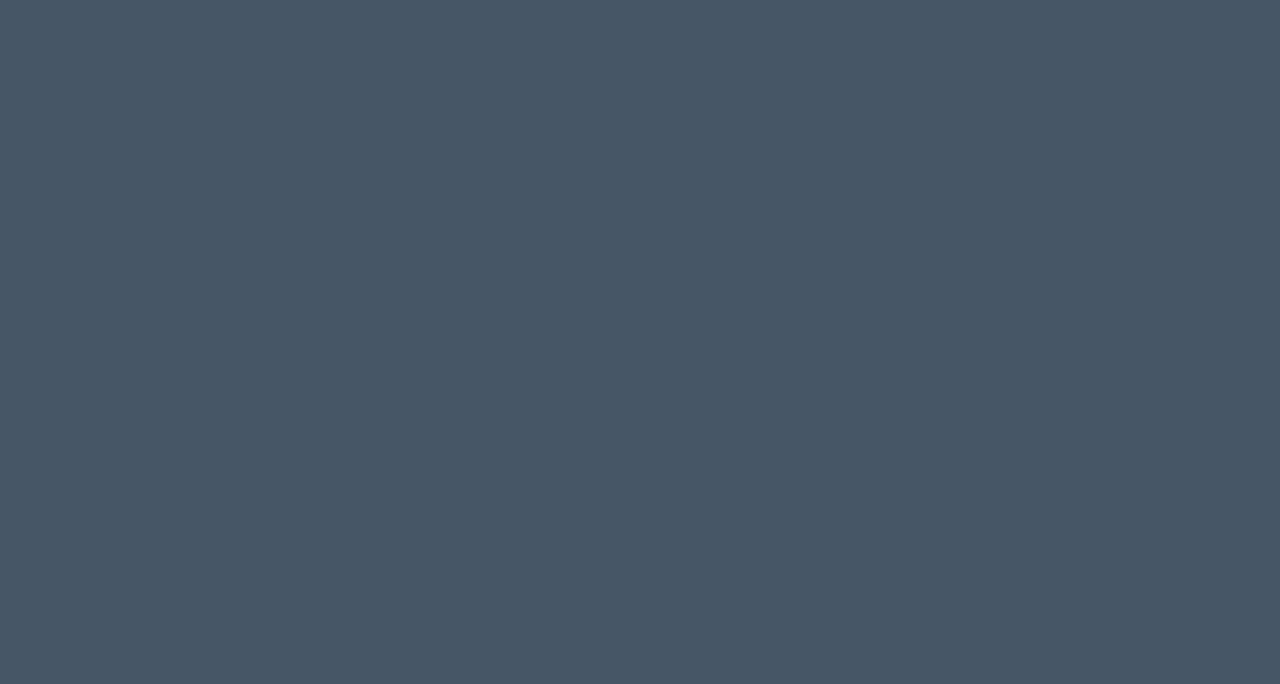
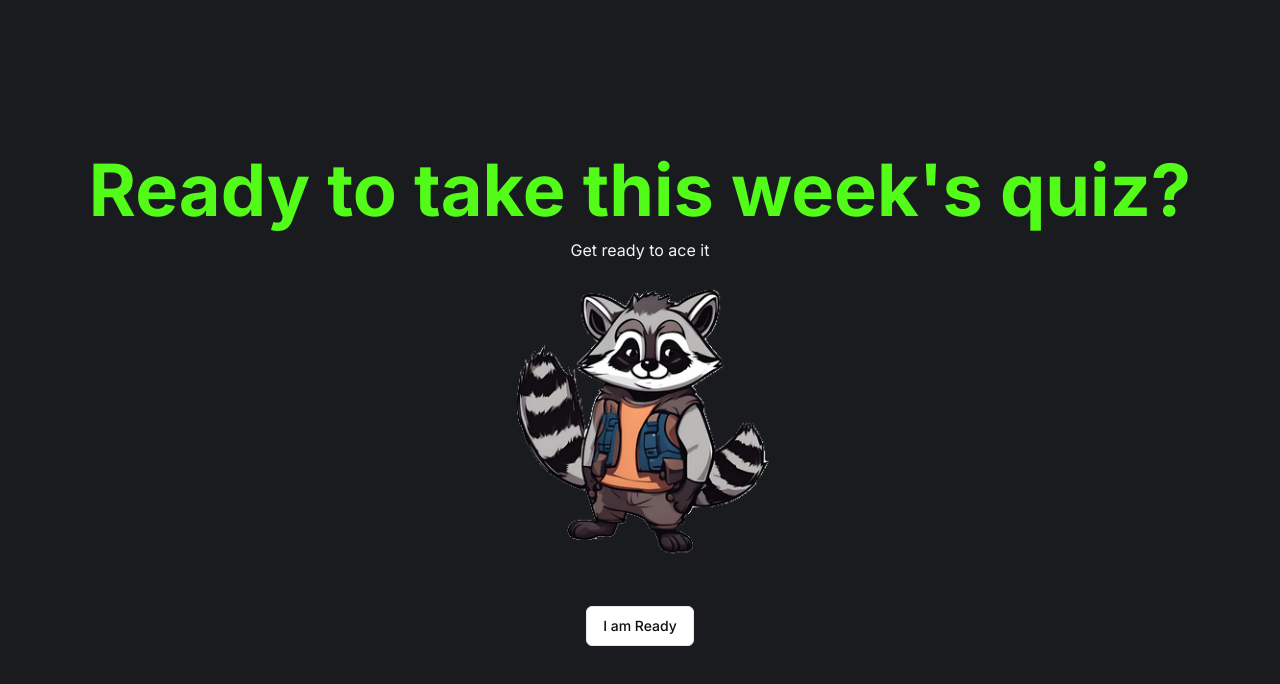
Before and after one commit to canbedir/quiz-app-nextjs14, a Next.js app: page / in a window 1280 px wide. Shown: the top 684 px of the page. Built offline with nearby package versions, Linux system fonts and the light colour scheme.

Commit message:
home page

```diff
--- a/app/(routes)/(site)/page.tsx
+++ b/app/(routes)/(site)/page.tsx
@@ -1,9 +1,29 @@
+import { Button } from "@/components/ui/button";
 import Image from "next/image";
+import Link from "next/link";
 
 export default function Home() {
   return (
-    <div>
+    <section className="flex items-center justify-center min-h-screen text-center">
+      <div className="px-4 max-w-[1500px] mx-auto w-[90%] space-y-3">
+        <h1 className="text-4xl md:text-5xl lg:text-6xl xl:text-7xl font-bold text-mycolor-300">
+          Ready to take this week's quiz?
+        </h1>
+        <p className="text-mycolor-500 mt-6">Get ready to ace it</p>
 
-    </div>
+        <div className="flex justify-center mb-2">
+          <Image src={"/rakun.png"} alt="rakun" width={300} height={300} className="w-64 h-64 lg:w-72 lg:h-72"/>
+        </div>
+
+        <div className="h-5"></div>
+
+        <Button asChild variant={"outline"} className="text-mycolor-400">
+          <Link href={"/quiz"} >
+            I am Ready
+          </Link>
+        </Button>
+
+      </div>
+    </section>
   );
 }
--- a/app/globals.css
+++ b/app/globals.css
@@ -3,5 +3,5 @@
   @tailwind utilities;
 
 html,body,:root{
-  @apply bg-slate-600
+  @apply bg-mycolor-200
 }
--- a/tailwind.config.ts
+++ b/tailwind.config.ts
@@ -18,6 +18,15 @@ const config = {
       },
     },
     extend: {
+      colors:{
+        mycolor:{
+          100:"#24272C",
+          200:"#191B1F",
+          300:"#52FC18",
+          400:"#0C0E0F",
+          500:"#F4F4F4",
+        }
+      },
       keyframes: {
         "accordion-down": {
           from: { height: "0" },
```
Also changed, not shown: public/rakun.png (added).
